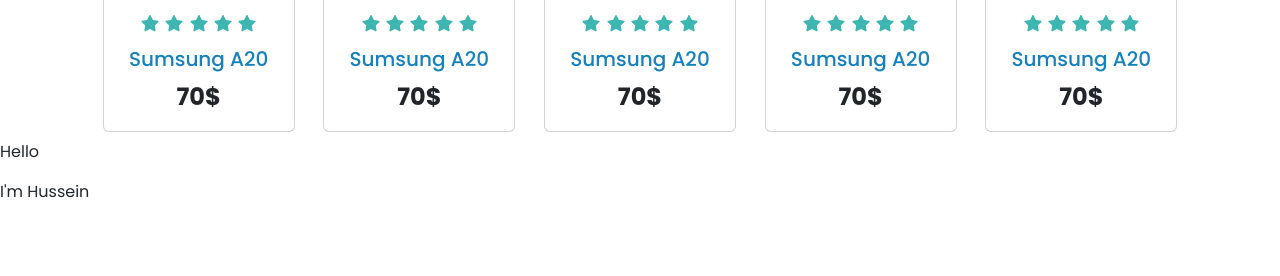
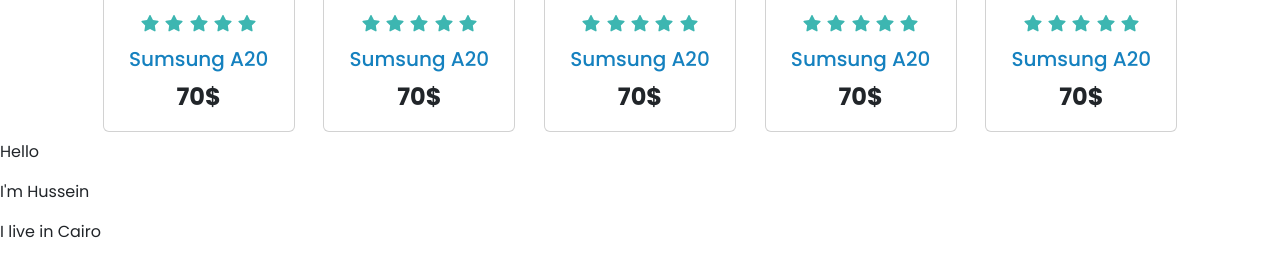
Before and after one commit to Hussein-Hassan777/HTML-CSS-Bootstrap, a plain HTML site: page index.html in a window 1280 px wide. Shown: the part 1670-1946 px from the top of the page. Drawn offline with Linux system fonts and the light colour scheme.

Commit message:
mychanges2

```diff
--- a/index.html
+++ b/index.html
@@ -314,9 +314,9 @@
         </div>
     </div>
 
-
     <p>Hello</p>
     <p>I'm Hussein</p>
+    <p>I live in Cairo</p>
 
     <script src="js/bootstrap.bundle.min.js"></script>
     <script src="js/all.min.js"></script>
```
